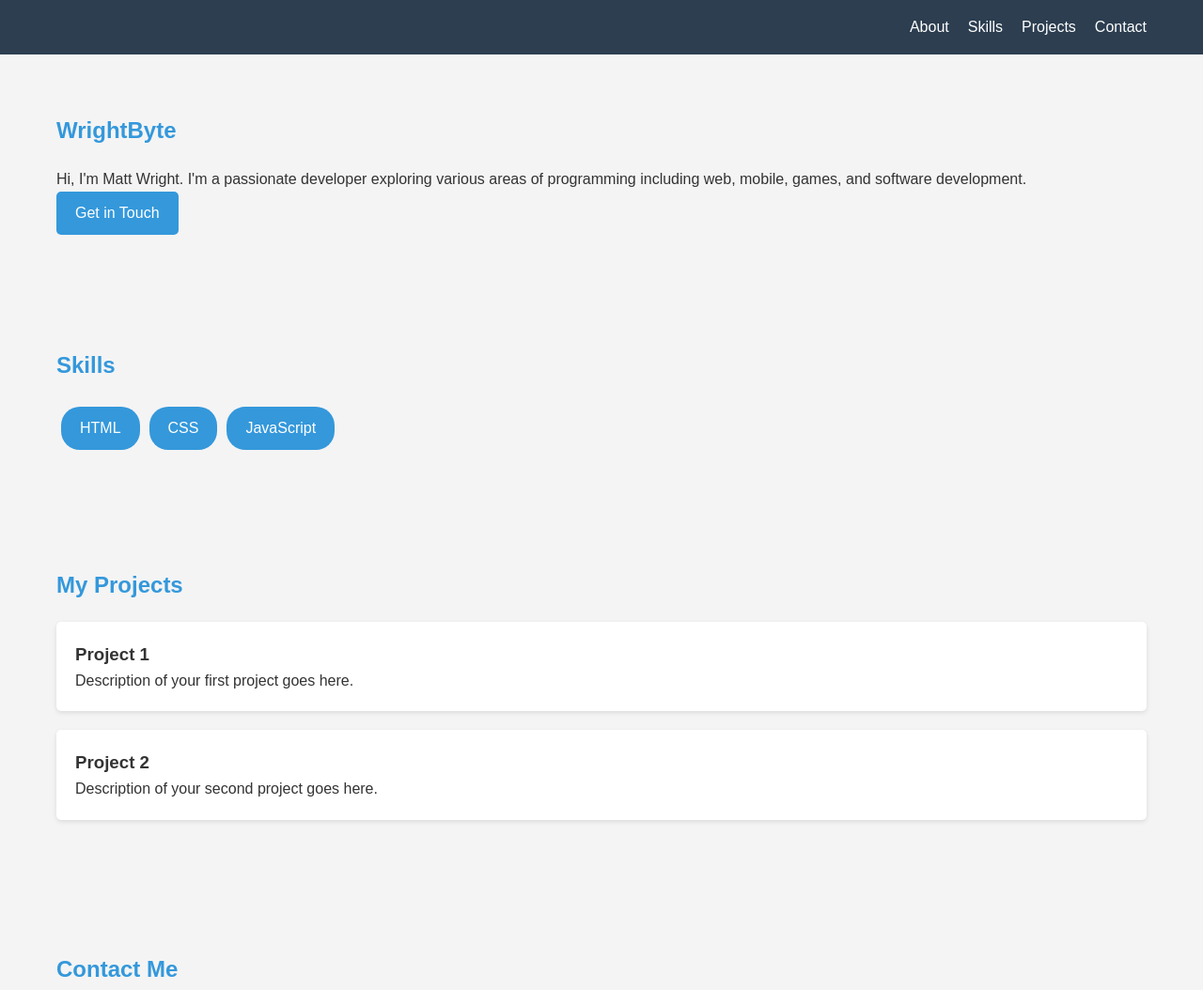
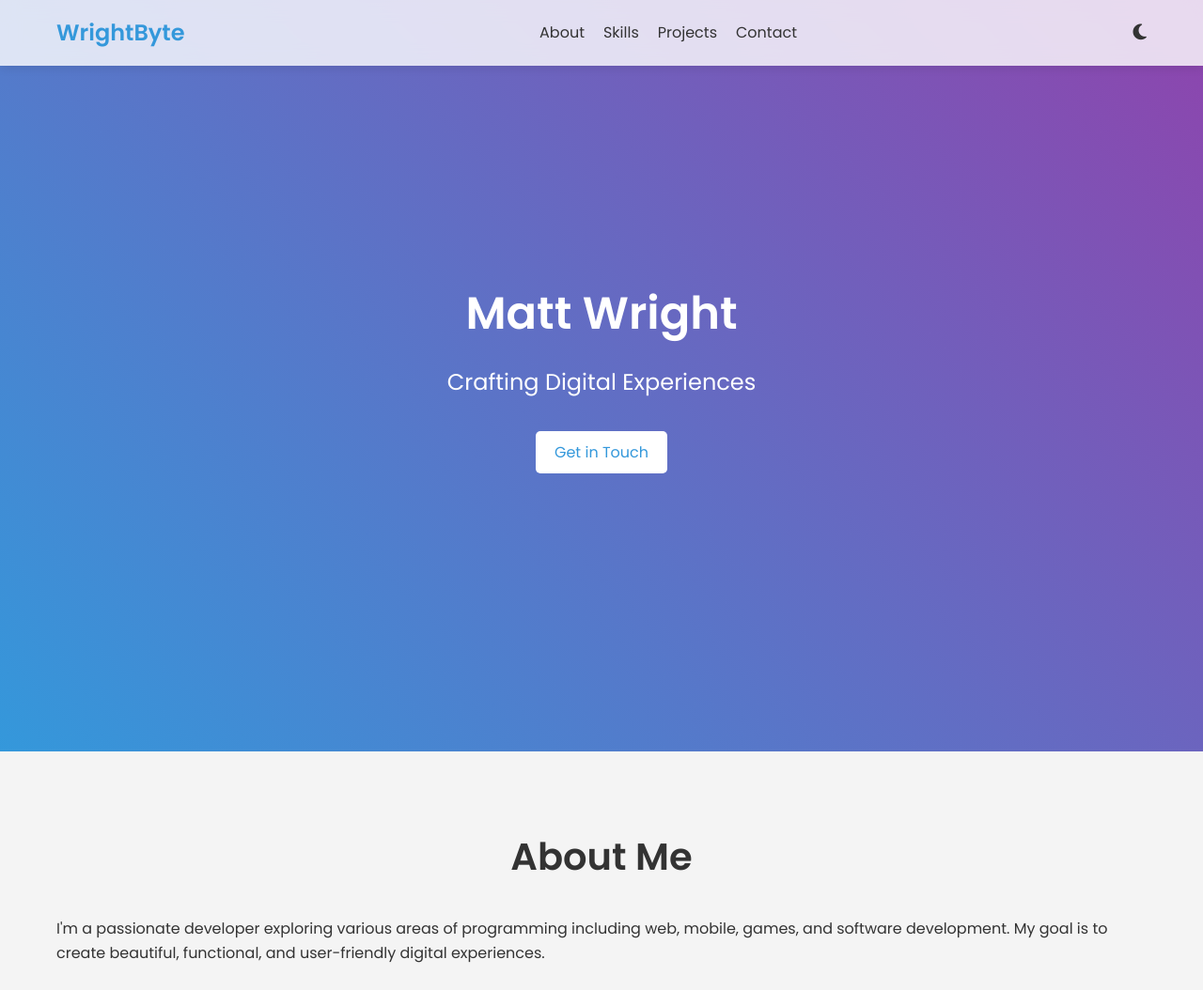
Before and after one commit to WrightByte/WrightByte.github.io, a plain HTML site: page index.html in a window 1280 px wide. Shown: the top 1054 px of the page at 94% size. Drawn offline with Linux system fonts and the light colour scheme.

Commit message:
Major design overhaul for a more artistic and professional look

```diff
--- a/index.html
+++ b/index.html
@@ -5,55 +5,71 @@
     <meta name="viewport" content="width=device-width, initial-scale=1.0">
     <title>WrightByte - Matt Wright's Portfolio</title>
     <link rel="stylesheet" href="style.css">
+    <link href="https://fonts.googleapis.com/css2?family=Poppins:wght@300;400;600&display=swap" rel="stylesheet">
     <script src="https://kit.fontawesome.com/a076d05399.js" crossorigin="anonymous"></script>
 </head>
 <body>
     <header>
         <div class="container">
             <nav>
+                <div class="logo">WrightByte</div>
                 <ul>
                     <li><a href="#about">About</a></li>
                     <li><a href="#skills">Skills</a></li>
                     <li><a href="#projects">Projects</a></li>
                     <li><a href="#contact">Contact</a></li>
                 </ul>
+                <div class="dark-mode-toggle">
+                    <i class="fas fa-moon"></i>
+                </div>
             </nav>
         </div>
     </header>
 
     <main>
+        <section id="hero">
+            <div class="container">
+                <h1>Matt Wright</h1>
+                <p class="tagline">Crafting Digital Experiences</p>
+                <a href="#contact" class="btn">Get in Touch</a>
+            </div>
+        </section>
+
         <section id="about">
             <div class="container">
-                <h1>WrightByte</h1>
-                <p>Hi, I'm Matt Wright. I'm a passionate developer exploring various areas of programming including web, mobile, games, and software development.</p>
-                <a href="#contact" class="btn">Get in Touch</a>
+                <h2>About Me</h2>
+                <p>I'm a passionate developer exploring various areas of programming including web, mobile, games, and software development. My goal is to create beautiful, functional, and user-friendly digital experiences.</p>
             </div>
         </section>
 
         <section id="skills">
             <div class="container">
                 <h2>Skills</h2>
-                <ul>
-                    <li>HTML</li>
-                    <li>CSS</li>
-                    <li>JavaScript</li>
+                <div class="skills-grid">
+                    <div class="skill-item"><i class="fab fa-html5"></i> HTML5</div>
+                    <div class="skill-item"><i class="fab fa-css3-alt"></i> CSS3</div>
+                    <div class="skill-item"><i class="fab fa-js"></i> JavaScript</div>
                     <!-- Add more skills as you learn them -->
-                </ul>
+                </div>
             </div>
         </section>
 
         <section id="projects">
             <div class="container">
                 <h2>My Projects</h2>
-                <div class="project">
+                <div class="projects-grid">
+                    <div class="project-item">
+                        <img src="https://via.placeholder.com/300x200" alt="Project 1">
                         <h3>Project 1</h3>
                         <p>Description of your first project goes here.</p>
                     </div>
-                <div class="project">
+                    <div class="project-item">
+                        <img src="https://via.placeholder.com/300x200" alt="Project 2">
                         <h3>Project 2</h3>
                         <p>Description of your second project goes here.</p>
                     </div>
                     <!-- Add more projects as you complete them -->
+                </div>
             </div>
         </section>
 
@@ -71,5 +87,7 @@
             <p>&copy; 2023 WrightByte. All rights reserved.</p>
         </div>
     </footer>
+
+    <script src="script.js"></script>
 </body>
 </html>
--- /dev/null
+++ b/script.js
@@ -0,0 +1,18 @@
+document.addEventListener('DOMContentLoaded', (event) => {
+    const darkModeToggle = document.querySelector('.dark-mode-toggle');
+
+    darkModeToggle.addEventListener('click', () => {
+        document.body.classList.toggle('dark-mode');
+    });
+
+    // Smooth scrolling for navigation links
+    document.querySelectorAll('a[href^="#"]').forEach(anchor => {
+        anchor.addEventListener('click', function (e) {
+            e.preventDefault();
+
+            document.querySelector(this.getAttribute('href')).scrollIntoView({
+                behavior: 'smooth'
+            });
+        });
+    });
+});
--- a/style.css
+++ b/style.css
@@ -3,6 +3,7 @@
     --secondary-color: #2c3e50;
     --background-color: #f4f4f4;
     --text-color: #333;
+    --transition: all 0.3s ease;
 }
 
 * {
@@ -12,10 +13,11 @@
 }
 
 body {
-    font-family: 'Arial', sans-serif;
+    font-family: 'Poppins', sans-serif;
     line-height: 1.6;
     color: var(--text-color);
     background-color: var(--background-color);
+    transition: var(--transition);
 }
 
 .container {
@@ -25,18 +27,30 @@ body {
 }
 
 header {
-    background-color: var(--secondary-color);
-    color: #fff;
-    padding: 1rem 0;
+    background-color: rgba(255, 255, 255, 0.8);
+    backdrop-filter: blur(10px);
     position: fixed;
     width: 100%;
     top: 0;
     z-index: 1000;
+    box-shadow: 0 2px 10px rgba(0,0,0,0.1);
+}
+
+nav {
+    display: flex;
+    justify-content: space-between;
+    align-items: center;
+    padding: 1rem 0;
+}
+
+.logo {
+    font-size: 1.5rem;
+    font-weight: 600;
+    color: var(--primary-color);
 }
 
 nav ul {
     display: flex;
-    justify-content: flex-end;
     list-style-type: none;
 }
 
@@ -45,62 +59,88 @@ nav ul li {
 }
 
 nav ul li a {
-    color: #fff;
+    color: var(--text-color);
     text-decoration: none;
-    transition: color 0.3s ease;
+    transition: var(--transition);
 }
 
 nav ul li a:hover {
     color: var(--primary-color);
 }
 
-main {
-    margin-top: 60px;
+.dark-mode-toggle {
+    cursor: pointer;
+    font-size: 1.2rem;
 }
 
-section {
-    padding: 60px 0;
+#hero {
+    height: 100vh;
+    display: flex;
+    align-items: center;
+    justify-content: center;
+    text-align: center;
+    background: linear-gradient(45deg, #3498db, #8e44ad);
+    color: #fff;
 }
 
-h1, h2 {
-    color: var(--primary-color);
-    margin-bottom: 20px;
+#hero h1 {
+    font-size: 3rem;
+    margin-bottom: 1rem;
+}
+
+.tagline {
+    font-size: 1.5rem;
+    margin-bottom: 2rem;
 }
 
 .btn {
     display: inline-block;
-    background: var(--primary-color);
-    color: #fff;
+    background: #fff;
+    color: var(--primary-color);
     padding: 10px 20px;
     text-decoration: none;
     border-radius: 5px;
-    transition: background-color 0.3s ease;
+    transition: var(--transition);
 }
 
 .btn:hover {
-    background-color: var(--secondary-color);
+    background-color: var(--primary-color);
+    color: #fff;
 }
 
-#skills ul {
-    display: flex;
-    flex-wrap: wrap;
-    list-style-type: none;
+section {
+    padding: 80px 0;
 }
 
-#skills li {
-    background-color: var(--primary-color);
-    color: #fff;
-    padding: 10px 20px;
-    margin: 5px;
-    border-radius: 20px;
+h2 {
+    font-size: 2.5rem;
+    margin-bottom: 2rem;
+    text-align: center;
 }
 
-#projects .project {
+.skills-grid, .projects-grid {
+    display: grid;
+    grid-template-columns: repeat(auto-fit, minmax(200px, 1fr));
+    gap: 20px;
+}
+
+.skill-item, .project-item {
     background-color: #fff;
+    padding: 20px;
+    border-radius: 10px;
+    box-shadow: 0 4px 6px rgba(0,0,0,0.1);
+    transition: var(--transition);
+}
+
+.skill-item:hover, .project-item:hover {
+    transform: translateY(-5px);
+    box-shadow: 0 6px 8px rgba(0,0,0,0.15);
+}
+
+.project-item img {
+    width: 100%;
     border-radius: 5px;
-    padding: 20px;
-    margin-bottom: 20px;
-    box-shadow: 0 2px 5px rgba(0,0,0,0.1);
+    margin-bottom: 1rem;
 }
 
 footer {
@@ -108,14 +148,26 @@ footer {
     color: #fff;
     text-align: center;
     padding: 20px 0;
-    margin-top: 40px;
 }
 
 @media (max-width: 768px) {
     nav ul {
-        flex-direction: column;
-    }
-    nav ul li {
-        margin: 10px 0;
+        display: none;
     }
 }
+
+/* Dark mode styles */
+body.dark-mode {
+    --background-color: #1a1a1a;
+    --text-color: #f4f4f4;
+}
+
+body.dark-mode header {
+    background-color: rgba(26, 26, 26, 0.8);
+}
+
+body.dark-mode .skill-item,
+body.dark-mode .project-item {
+    background-color: #2c2c2c;
+    color: #f4f4f4;
+}
```
Lines whose indentation alone changed are shown as unchanged.
